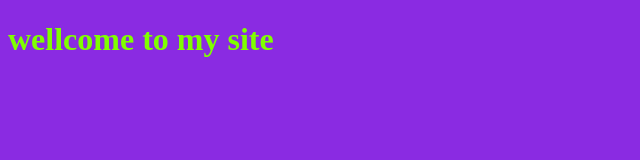
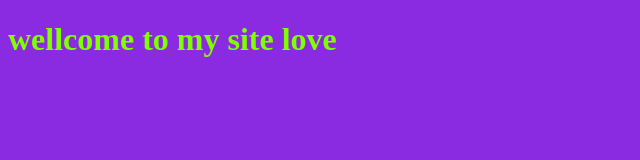
Before and after one commit to ahmed-nasir5020/learn_git, a plain HTML site: page index.html in a window 1280 px wide. Shown: the whole page, without its empty margins (0-640 px from the left). Drawn offline with Linux system fonts and the light colour scheme.

Commit message:
add  in html

```diff
--- a/index.html
+++ b/index.html
@@ -8,7 +8,7 @@
 </head>
 <body>
     <h1>
-        wellcome to my site
+        wellcome to my site love
     </h1>
 
     <script src="all.js"></script>
```
